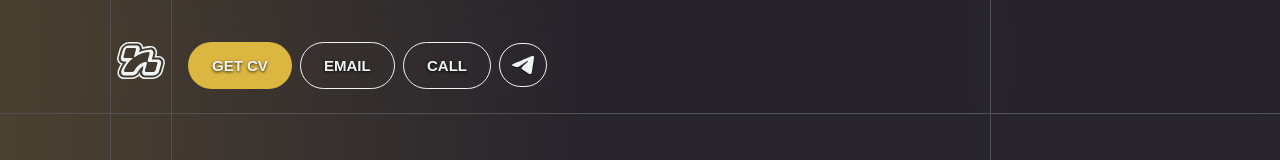
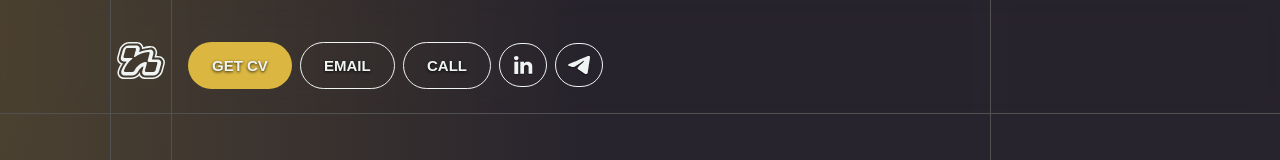
Before and after one commit to lilnoun1112/zylag, an Eleventy site: page src/portfolio/2025-03-24-WRI.md in a window 1280 px wide. Shown: the top 160 px of the page. Built offline with nearby package versions, Linux system fonts and the light colour scheme; Eleventy itself is replaced by a stand-in of ours; files that its build step writes are made by us from their sources; files whose address does not match are found by name; a web font is replaced by a local one.

Commit message:
linkedin button

```diff
--- a/src/_includes/article.njk
+++ b/src/_includes/article.njk
@@ -21,7 +21,7 @@ layout: 'base.njk'
                 <a class="button-primary" href="https://zylag.netlify.app/images/tamas_szilagyi_design_CV_2025.pdf"><span class="button-label">Get CV</span></a>
                 <a class="button-secondary" href="mailto:hello@zylag.site"><span class="button-label">Email</span></a>
                 <a class="button-secondary" href="tel:+36305470779"><span class="button-label">Call</span></a>
-                <a class="button-secondary icon" style="display: none;"><img class="button-label" src="/images/linkedin.svg" alt=""></a>
+                <a class="button-secondary icon" href="https://www.linkedin.com/in/tamasszilagyi/"><img class="button-label" src="/images/linkedin.svg" alt=""></a>
                 <a class="button-secondary icon" href="https://t.me/zylageth"><img class="button-label" src="/images/telegram.svg" alt=""></a>
                 <a class="button-secondary icon" style="display: none;"><img class="button-label" src="/images/discord.svg" alt=""></a>
               </div>
@@ -112,7 +112,7 @@ layout: 'base.njk'
             <a class="button-primary" href="https://zylag.netlify.app/images/tamas_szilagyi_design_CV_2025.pdf"><span class="button-label">Get CV</span></a>
             <a class="button-secondary" href="mailto:hello@zylag.site"><span class="button-label">Email</span></a>
             <a class="button-secondary" href="tel:+36305470779"><span class="button-label">Call</span></a>
-            <a class="button-secondary icon" style="display: none;"><img class="button-label" src="/images/linkedin.svg" alt=""></a>
+            <a class="button-secondary icon" href="https://www.linkedin.com/in/tamasszilagyi/"><img class="button-label" src="/images/linkedin.svg" alt=""></a>
             <a class="button-secondary icon" href="https://t.me/zylageth"><img class="button-label" src="/images/telegram.svg" alt=""></a>
             <a class="button-secondary icon" style="display: none;"><img class="button-label" src="/images/discord.svg" alt=""></a>
           </div>
--- a/src/index.njk
+++ b/src/index.njk
@@ -179,7 +179,7 @@ layout: 'base.njk'
             <a class="button-primary" href="https://zylag.netlify.app/images/tamas_szilagyi_design_CV_2025.pdf"><span class="button-label">Get CV</span></a>
             <a class="button-secondary" href="mailto:hello@zylag.site"><span class="button-label">Email</span></a>
             <a class="button-secondary" href="tel:+36305470779"><span class="button-label">Call</span></a>
-            <a class="button-secondary icon" style="display: none;"><img class="button-label" src="/images/linkedin.svg" alt=""></a>
+            <a class="button-secondary icon" href="https://www.linkedin.com/in/tamasszilagyi/"><img class="button-label" src="/images/linkedin.svg" alt=""></a>
             <a class="button-secondary icon" href="https://t.me/zylageth"><img class="button-label" src="/images/telegram.svg" alt=""></a>
             <a class="button-secondary icon" style="display: none;"><img class="button-label" src="/images/discord.svg" alt=""></a>
           </div>
```
Also changed, not shown: 1 other file.
